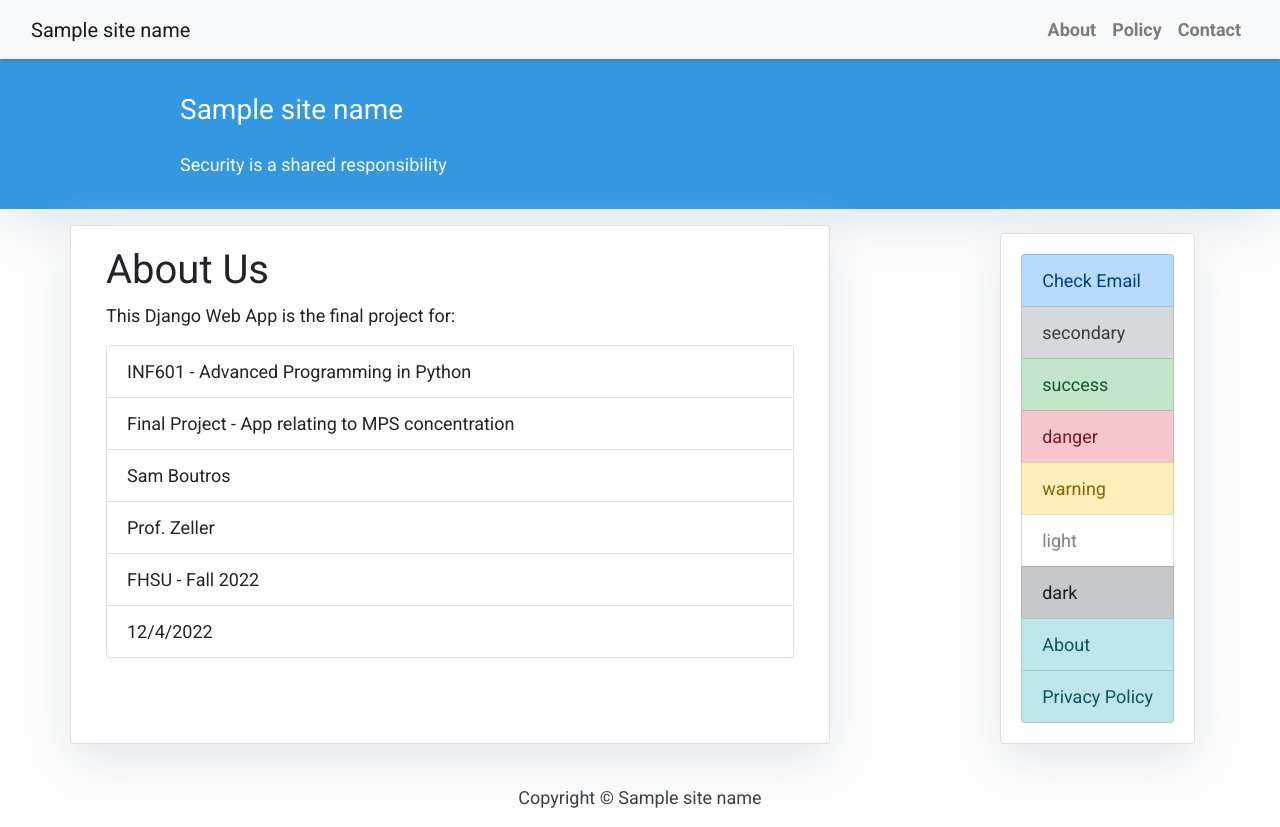
After one commit to Sambsamb/SBFinalProject1, a Django app: template strong_passwords/templates/about.html in a window 1280 px wide. The commit adds this page. Run offline with Django 3.2, Linux system fonts and the light colour scheme; the template is opened without the code that fills it: most values are stand-ins (such as "Sample title", 1, 10 or a date in 2020); some libraries are stand-ins or nearby versions.

Commit message:
SB - Added 'About' page, moved navigation to base.html

```diff
--- /dev/null
+++ b/strong_passwords/templates/about.html
@@ -0,0 +1,23 @@
+{% extends 'base.html' %} {% block content %}
+
+<div class="container">
+  <div class="row">
+    <div class="col-md-8 card mb-4  mt-3 left  top">
+      <div class="card-body">
+        <h1>About Us</h1>
+        <p class="card-text ">This Django Web App is the final project for:</p>
+        <ul class="list-group">
+            <li class="list-group-item">INF601 - Advanced Programming in Python</li>
+            <li class="list-group-item">Final Project - App relating to MPS concentration</li>
+            <li class="list-group-item">Sam Boutros</li>
+            <li class="list-group-item">Prof. Zeller</li>
+            <li class="list-group-item">FHSU - Fall 2022</li>
+            <li class="list-group-item">12/4/2022</li>
+        </ul>
+      </div>
+    </div>
+    {% block sidebar %} {% include 'sidebar.html' %} {% endblock sidebar %}
+  </div>
+</div>
+
+{% endblock content %}
--- a/strong_passwords/templates/sidebar.html
+++ b/strong_passwords/templates/sidebar.html
@@ -12,7 +12,7 @@
     <div class="card my-4 float-right">
         <div class="card-body float-middle">
             <div class="list-group">
-              <a href="check_email/" class="list-group-item list-group-item-primary">
+              <a href="/check_email/" class="list-group-item list-group-item-primary">
                 Check Email
               </a>
               <a href="#" class="list-group-item list-group-item-secondary">secondary</a>
@@ -21,7 +21,7 @@
               <a href="#" class="list-group-item list-group-item-warning">warning</a>
               <a href="#" class="list-group-item list-group-item-light">light</a>
               <a href="#" class="list-group-item list-group-item-dark">dark</a>
-              <a href="#" class="list-group-item list-group-item-info">About</a>
+              <a href="/about" class="list-group-item list-group-item-info">About</a>
               <a href="#" class="list-group-item list-group-item-info">Privacy Policy</a>
             </div>
         </div>
--- a/strong_passwords/urls.py
+++ b/strong_passwords/urls.py
@@ -13,4 +13,5 @@ from strong_passwords import views
 urlpatterns = [
     path('', views.home, name='home'),
     path('check_email/', views.check_email, name='check_email'),
+    path('about/', views.about, name='about'),
 ]
--- a/strong_passwords/views.py
+++ b/strong_passwords/views.py
@@ -24,6 +24,10 @@ def get_item(dictionary, key):
 
 def home(request):
     return render(request, 'home.html', {'site_name': Config.site_name})
+
+
+def about(request):
+    return render(request, 'about.html', {'site_name': Config.site_name})
 
 
 def check_email(request):
--- a/templates/base.html
+++ b/templates/base.html
@@ -46,7 +46,7 @@
                 <div class="collapse navbar-collapse" id="navbarResponsive">
                     <ul class="navbar-nav ml-auto">
                         <li class="nav-item text-black">
-                            <a class="nav-link text-black font-weight-bold" href="#">About</a>
+                            <a class="nav-link text-black font-weight-bold" href="/about/">About</a>
                         </li>
                         <li class="nav-item text-black">
                             <a class="nav-link text-black font-weight-bold" href="#">Policy</a>
@@ -59,6 +59,36 @@
             </div>
         </nav>
 
+        <style>
+            body {
+                font-family: "Roboto", sans-serif;
+                font-size: 18px;
+                background-color: #fdfdfd;
+            }
+
+            .head_text {
+                color: white;
+            }
+
+            .card {
+                box-shadow: 0 16px 48px #E3E7EB;
+            }
+        </style>
+
+        <header class="masthead">
+            <div class="overlay"></div>
+            <div class="container">
+                <div class="row">
+                    <div class=" col-md-8 col-md-10 mx-auto">
+                        <div class="site-heading">
+                            <h3 class=" site-heading my-4 mt-3 text-white"> {{ site_name }} </h3>
+                            <p class="text-light">Security is a shared responsibility
+                            </p>
+                        </div>
+                    </div>
+                </div>
+            </div>
+        </header>
 
         {% block content %}
         <!-- Content Goes here -->
```
Also changed, not shown: strong_passwords/templates/check_email.html (+0 -31 lines), strong_passwords/templates/home.html (+3 -31 lines).
